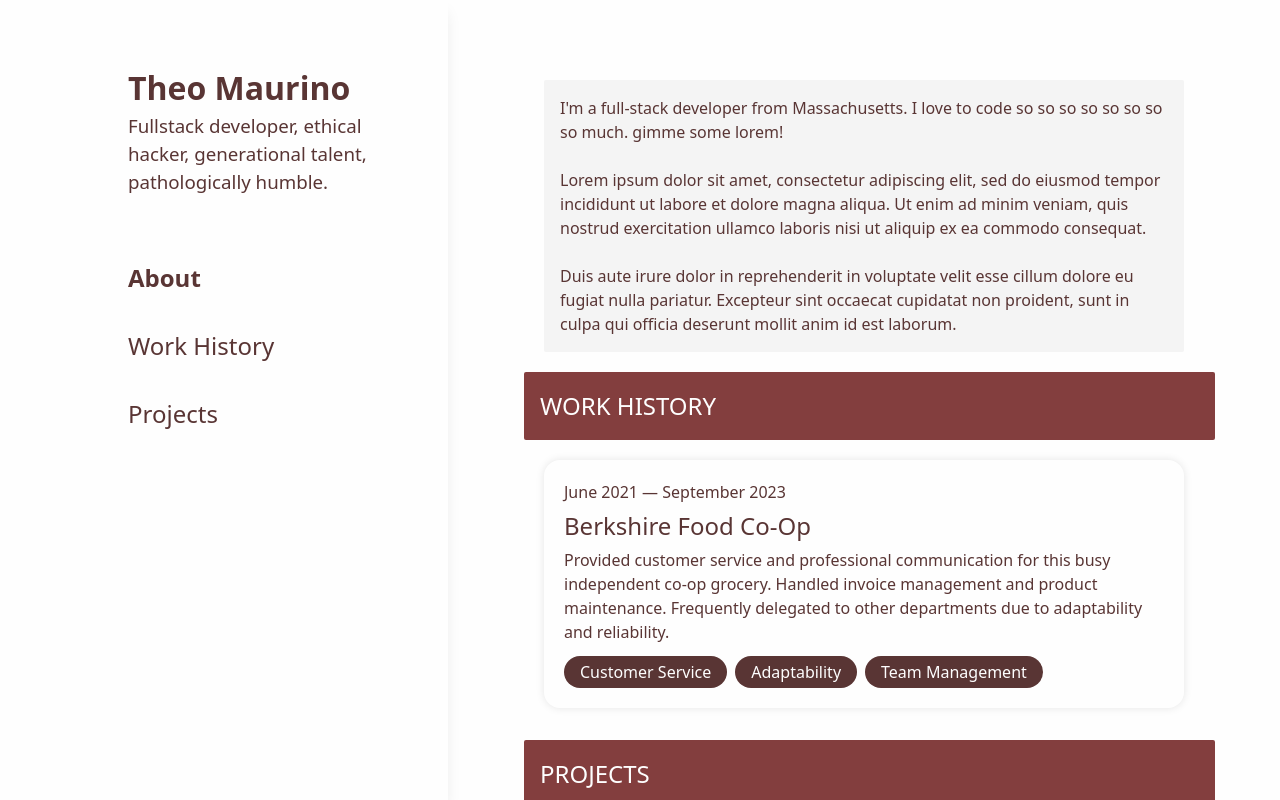
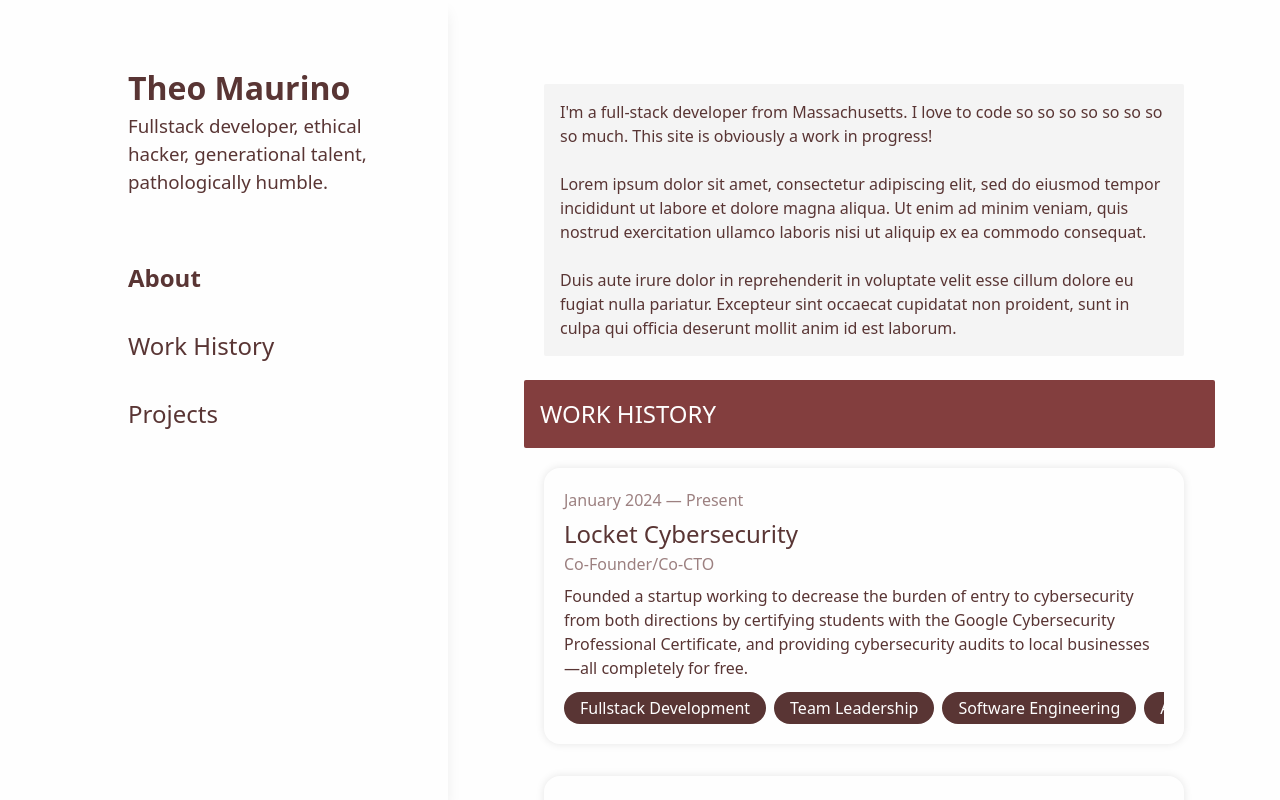
Before and after one commit to m4ur1n0/theo-maurino-portfolio, a Next.js app: page / in a window 1280 px wide. Built offline with nearby package versions, Linux system fonts and the light colour scheme.

Commit message:
populated a bit

```diff
--- a/src/components/NavBar.js
+++ b/src/components/NavBar.js
@@ -18,9 +18,11 @@ export default function NavBar({selected, setSelected}) {
 
   const navigateToSection = (section) => {
 
-    setSelected(section);
     const element = document.getElementById(section);
     element.scrollIntoView({behavior : "smooth"});
+    setSelected(section);
+
+
 
   }
 
--- a/src/components/Project.js
+++ b/src/components/Project.js
@@ -10,7 +10,7 @@ const WorkHistory = ({name, description, date, skills, image_name, url=''}) => {
     }
 
   return (
-    <div className='flex flex-row justify-between p-5 my-5 rounded-2xl total-shadow-md transition-transform transform duration-200 ease-in-out hover:scale-[1.02] hover:total-shadow-md cursor-pointer'
+    <div className='flex flex-row justify-between p-5 my-3 rounded-2xl total-shadow-md transition-transform transform duration-200 ease-in-out hover:scale-[1.02] hover:total-shadow-md cursor-pointer'
         onClick={handleClick}
     >
         <img
@@ -18,7 +18,7 @@ const WorkHistory = ({name, description, date, skills, image_name, url=''}) => {
             src={`/images/${image_name}`}
         />
         <div className='work-history-item  flex flex-col w-[68%] '>
-            <p>{date}</p>
+            <p className='text-secondary_text'>{date}</p>
             <h2 className='my-1'>{name}</h2>
             <p>{description}</p>
             <div className='skills-list w-full flex overflow-x-scroll hide-scrollbar gap-2 mt-2'>
--- a/src/components/SectionHeader.js
+++ b/src/components/SectionHeader.js
@@ -2,7 +2,7 @@ import React from 'react'
 
 const SectionHeader = ({text }) => {
   return (
-    <div id={"work-history"} className='projects-section-header sticky top-3 bg-highlight w-[108%] p-4 z-50 rounded-sm mt-5 mb-2 -ml-5'>
+    <div id={"work-history"} className='projects-section-header sticky -top-8 bg-highlight w-[108%] p-4 z-50 rounded-sm mb-2 -ml-5'>
         <h2 className='font-medium'>{text}</h2>
     </div>
   )
--- a/src/components/WorkHistory.js
+++ b/src/components/WorkHistory.js
@@ -1,6 +1,6 @@
 import React from 'react'
 
-const WorkHistory = ({name, description, start, end, skills, url=''}) => {
+const WorkHistory = ({name, description, position, start, end, skills, url=''}) => {
     // everything is a string except skills which is a list
 
     const handleClick = () => {
@@ -14,8 +14,9 @@ const WorkHistory = ({name, description, start, end, skills, url=''}) => {
     <div className='work-history-item p-5 my-3 flex flex-col w-full rounded-2xl total-shadow-md transition-transform transform duration-200 ease-in-out hover:scale-[1.02] hover:total-shadow-md cursor-pointer'
         onClick={handleClick}
     >
-        <p>{start} — {end}</p>
-        <h2 className='my-1'>{name}</h2>
+        <p className='text-secondary_text'>{start} — {end}</p>
+        <h2 className='mt-1'>{name}</h2>
+        <p className='text-secondary_text mb-2'>{position}</p>
         <p>{description}</p>
         <div className='skills-list w-full flex overflow-x-scroll hide-scrollbar gap-2 mt-2'>
             {skills.map((skill, idx) => (
--- a/src/pages/index.js
+++ b/src/pages/index.js
@@ -10,27 +10,27 @@ export default function Home() {
   const workRef = useRef(null);
   const projectRef = useRef(null);
 
-  useEffect(() => {
-    const handleScroll = () => {
-      if(workRef.current && projectRef.current) {
-        const workRect = workRef.current.getBoundingClientRect();
-        const projectRect = projectRef.current.getBoundingClientRect();
-        if(workRect.top <= 0 && !(projectRect.top <= 0)) {
-          setCurrentSection("work-history");
-          console.log("switch to work");
-        } else if (workRect.top <= 0 && projectRect.top <= 0) {
-          setCurrentSection("projects");
-          console.log("switch to proj");
-        }
+  const handleScroll = (event) => {
+    const container = event.target; // The scrollable container
+    if (workRef.current && projectRef.current) {
+      const workRect = workRef.current.getBoundingClientRect();
+      const projectRect = projectRef.current.getBoundingClientRect();
+      const containerTop = container.getBoundingClientRect().top; // Top of the scrollable container
+
+      console.log('workRect.top:', workRect.top, 'projectRect.top:', projectRect.top);
+
+      if (projectRect.top - containerTop <= 0) {
+        console.log('Switching to: projects');
+        setCurrentSection('projects');
+      } else if (workRect.top - containerTop <= 0) {
+        console.log('Switching to: work-history');
+        setCurrentSection('work-history');
+      } else {
+        console.log('Switching to: about');
+        setCurrentSection('about');
       }
-    };
-
-    window.addEventListener('scroll', handleScroll);
-
-    return () => {
-      window.removeEventListener('scroll', handleScroll);
     }
-  }, [])
+  };
 
 
   const changeSection = (section) => {
@@ -42,12 +42,39 @@ export default function Home() {
 
   const work_experiences = [
     {
+      name : "Locket Cybersecurity",
+      position : "Co-Founder/Co-CTO",
+      description : "Founded a startup working to decrease the burden of entry to cybersecurity from both directions by certifying students with the Google Cybersecurity Professional Certificate, and providing cybersecurity audits to local businesses—all completely for free.",
+      start : "January 2024",
+      end : "Present",
+      skills : ["Fullstack Development", "Team Leadership", "Software Engineering", "AWS", "Cybersecurity", "Threat Modeling", "AWS", "Backend Engineering", "Frontend Engineering", "System Security", "Web Development"],
+      url : "https://www.locketcyber.com"
+
+    },
+    {
+      name : "Block Museum of Art, Northwestern University",
+      position : "Research Aide",
+      description : "Worked closely alongside curatorial management staff on priority projects. Managed and lead alt text development and object categorization for >1,000 individual pieces of fine art. Leveraged technological experties to improve museum efficiency and streamline museum operations",
+      start : "March 2023",
+      end : "June 2024",
+      skills : ["Communication", "Educational Leadership", "Accessibility Engineering"]
+    },
+    {
       name : "Berkshire Food Co-Op",
+      position : "Cashier, Wellness Team Member",
       description : "Provided customer service and professional communication for this busy independent co-op grocery. Handled invoice management and product maintenance. Frequently delegated to other departments due to adaptability and reliability.",
       start : "June 2021",
       end : "September 2023",
       skills : ["Customer Service", "Adaptability", "Team Management",],
       url : "https://berkshire.coop/"
+    },
+    {
+      name : "Edgi Learning",
+      position : "Discussion Leader, Senior Advisor",
+      description : "Worked with startup founder to restructure course offerings and systems. Conducted online seminars educating high school students in technology and the future of work. Assisted in writing elements of Edgi's pitch deck to share with investors.",
+      start : "July 2019",
+      end : "August 2020",
+      skills : ["Technology Education", "Cross-functional Teamwork", "Leadership", "Writing"]
     }
   ]
 
@@ -56,9 +83,31 @@ export default function Home() {
       name: "Locket Cybersecurity Website",
       description : "Built the website for my cybersecurity startup. Used React.JS, Next.JS, and TailwindCSS. Site communicates with a backend built on AWS and is hosted using Vercel.",
       date : "December, 2024",
-      skills : ["React.JS", "Next.JS", "TailwindCSS", "Frontend Development", "Fullstack Engineering", "AWS", "JavaScript", "HTML", "CSS", "Figma"],
+      skills : ["React.JS", "Next.JS", "Node.JS", "TailwindCSS", "Frontend Development", "Fullstack Engineering", "AWS", "JavaScript", "HTML", "CSS", "Figma"],
       image_name : "locketcyber.png",
       url : "https://locketcyber.com"
+    },
+    {
+      name : "GymBuddies",
+      description : "Built a social media application based around logging and sharing workouts with friends. User can log excercises, connect with friends, and get notified when a friend is working out.",
+      date : "January, 2025",
+      skills : ["Typescript", "Full Stack Engineering", "Firebase", "Agile Software Development", "TailwindCSS", "Vite", "Backend Engineering", "Social Media", "App Development", "Cross-functional Teamwork"],
+      image_name : "gymbuddies.png",
+      url : "https://gymbuddies-20bbf.web.app/"
+    }
+  ]
+
+  const coursework = [
+    {
+      title : "Google Cybersecurity Professional Certificate",
+      skills : ["SIEM Tools", "Threat Modeling", "Network Security", "Security Hardening", "IDS/IPS Management", "Information Technology", "Information Security", "Data Privacy", "Compliance", "Attack Vectors"],
+      url : ""
+
+    },
+    {
+      title : "Meta Advanced React.JS Certification",
+      skills : ["UI/UX Design", "React.JS", "Frontend Software Engineering", "User Interface Programming", "JavaScript", "JSX"],
+      url : ""
     }
   ]
 
@@ -67,16 +116,16 @@ export default function Home() {
     <div className="flex flex-row flex-nowrap w-screen h-screen overflow-y-auto" >
       {/* NavBar container */}
       <div className="w-[35%] h-full sticky top-0">
-        <NavBar selected={currentSection} setSelected={setCurrentSection}/>
+        <NavBar selected={currentSection} setSelected={changeSection}/>
       </div>
 
       {/* Content container */}
-      <div className='about-top-locator h-0' id="about" />
-      <div className="actual-index-page w-[65%]  min-h-[200vh]   py-10 px-24">
+      <div className="actual-index-page w-[65%]  overflow-y-auto   py-10 px-24" onScroll={handleScroll}>
+        <div className='about-top-locator h-1' id="about" />
 
-        <div className='about-section p-4 bg-shadow_color rounded-sm mt-10' >
+        <div className='about-section p-4 bg-shadow_color rounded-sm mt-10 mb-5' >
           <p>
-            I'm a full-stack developer from Massachusetts. I love to code so so so so so so so so much. gimme some lorem!
+            I'm a full-stack developer from Massachusetts. I love to code so so so so so so so so much. This site is obviously a work in progress!
             <br/>
             <br/>
             Lorem ipsum dolor sit amet, consectetur adipiscing elit, sed do eiusmod tempor incididunt ut labore et dolore magna aliqua. Ut enim ad minim veniam, quis nostrud exercitation ullamco laboris nisi ut aliquip ex ea commodo consequat.
@@ -86,7 +135,9 @@ export default function Home() {
           </p>
         </div>
 
-        <div className='work-history-section' id="work" ref={workRef}>
+
+        <div className='about-top-locator h-1' id="work" ref={workRef} />
+        <div className='work-history-section'  >
           <SectionHeader curr={currentSection} text={"WORK HISTORY"} />
           <div className='flex flex-col gap-2 w-full ' >
             {
--- a/src/styles/globals.css
+++ b/src/styles/globals.css
@@ -20,6 +20,7 @@
   --background : #fefefe;
   --shadow : #f4f4f4;
   --text-color: #593534;
+  --secondary-text : #9c8080;
 
   --highlight : #833e3e;
   --black : #171717;
--- a/tailwind.config.mjs
+++ b/tailwind.config.mjs
@@ -28,6 +28,7 @@ export default {
         white : "var(--white)",
         selection : "var(--selection)",
         shadow_color : "var(--shadow)",
+        secondary_text : "var(--secondary-text)",
 
       },
     },
```
Also changed, not shown: public/images/gymbuddies.png (added).
